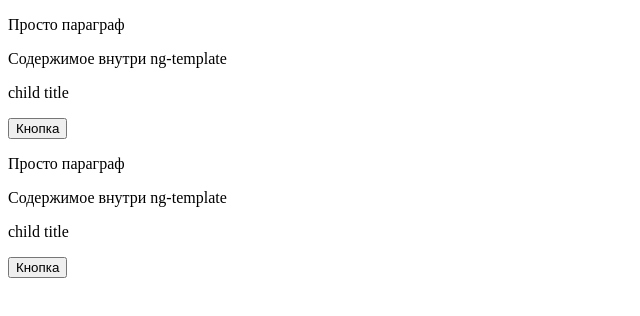
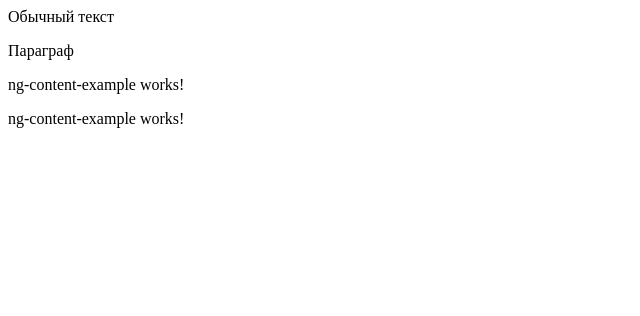
Before and after one commit to AndriiStoliarov/frameworks, an Angular app in the folder angular/yuriSimonov/basic-course-2023/: page / in a window 1280 px wide. Shown: the top 316 px of the page, without its empty margins (0-640 px from the left). Built offline with nearby package versions, Linux system fonts and the light colour scheme.

Commit message:
lesson 18 passed

```diff
--- a/angular/yuriSimonov/basic-course-2023/src/app/app.component.html
+++ b/angular/yuriSimonov/basic-course-2023/src/app/app.component.html
@@ -384,24 +384,54 @@ track item; let childIndex = $index) {
 <button (click)="toggler = !toggler">Toggler</button> -->
 
 <!-- lesson 17 --------------------------------->
+<!-- <p #paragraph>Просто параграф</p>
+
+<ng-template #template>
+  <p>Содержимое внутри ng-template</p>
+</ng-template>
+<ng-container *ngTemplateOutlet="template"></ng-container> -->
+
+<!-- <app-child #component>Lorem, ipsum dolor.</app-child> -->
+<!-- <app-child>Lorem, ipsum dolor.</app-child> -->
+
+<!-- <app-child #paragraph>Lorem, ipsum dolor.</app-child>
 <p #paragraph>Просто параграф</p>
 
 <ng-template #template>
   <p>Содержимое внутри ng-template</p>
 </ng-template>
-<ng-container *ngTemplateOutlet="template"></ng-container>
+<ng-container *ngTemplateOutlet="template"></ng-container> -->
 
 <!-- <app-child #component>Lorem, ipsum dolor.</app-child> -->
 <!-- <app-child>Lorem, ipsum dolor.</app-child> -->
+<!-- <app-child #paragraph>Lorem, ipsum dolor.</app-child> -->
 
-<app-child #paragraph>Lorem, ipsum dolor.</app-child>
-<p #paragraph>Просто параграф</p>
+<!-- lesson 18 --------------------------------->
+<app-child>Обычный текст</app-child>
+<app-child>
+  <p #tag>Параграф</p>
+</app-child>
 
-<ng-template #template>
-  <p>Содержимое внутри ng-template</p>
-</ng-template>
-<ng-container *ngTemplateOutlet="template"></ng-container>
+<app-child>
+  <ng-template #tag>
+    <p>Элемент ng-template</p>
+  </ng-template>
+</app-child>
 
-<!-- <app-child #component>Lorem, ipsum dolor.</app-child> -->
-<!-- <app-child>Lorem, ipsum dolor.</app-child> -->
-<app-child #paragraph>Lorem, ipsum dolor.</app-child>
+<app-child>
+  <ng-template>
+    <p>Элемент ng-template</p>
+  </ng-template>
+</app-child>
+
+<app-child>
+  <app-ng-content-example>Компонент ng-content-example</app-ng-content-example>
+  <app-ng-content-example
+    >Компонент ng-content-example
+    <app-child>
+      <app-ng-content-example #descendants
+        >Компонент ng-content-example</app-ng-content-example
+      >
+    </app-child>
+  </app-ng-content-example>
+</app-child>
--- a/angular/yuriSimonov/basic-course-2023/src/app/components/child/child.component.html
+++ b/angular/yuriSimonov/basic-course-2023/src/app/components/child/child.component.html
@@ -21,6 +21,12 @@
 
 <!-- <ng-content></ng-content> -->
 <!-- <p>{{ text }}</p> -->
-<p>{{ title }}</p>
+<!-- <p>{{ title }}</p> -->
 
-<button (click)="(true)">Кнопка</button>
+<!-- <button (click)="(true)">Кнопка</button> -->
+
+<!-- lesson 18 -->
+<ng-content></ng-content>
+<ng-content select="p"></ng-content>
+<ng-content select="ng-template"></ng-content>
+<ng-content select="app-ng-content-example"></ng-content>
--- a/angular/yuriSimonov/basic-course-2023/src/app/components/child/child.component.ts
+++ b/angular/yuriSimonov/basic-course-2023/src/app/components/child/child.component.ts
@@ -4,15 +4,21 @@ import {
   AfterViewChecked,
   AfterViewInit,
   Component,
+  ContentChild,
+  ContentChildren,
   DoCheck,
+  ElementRef,
   EventEmitter,
   Input,
   OnChanges,
   OnDestroy,
   OnInit,
   Output,
+  QueryList,
   SimpleChanges,
+  TemplateRef,
 } from '@angular/core';
+import { NgContentExampleComponent } from '../ng-content-example/ng-content-example.component';
 
 @Component({
   selector: 'app-child',
@@ -90,6 +96,33 @@ export class ChildComponent {
   // ngOnDestroy(): void {
   //   console.log('%c ngOnDestroy', 'color: red');
   // }
-  title: string = 'child title';
-  name: string = 'child name';
+  // title: string = 'child title';
+  // name: string = 'child name';
+  // @ContentChild('selector') propertyName: dataType;
+  // @ContentChild('tag') paragraph!: ElementRef<HTMLParagraphElement>;
+  // @ContentChild('tag', { static: true })
+  // paragraph!: ElementRef<HTMLParagraphElement>;
+  @ContentChild('tag', { read: TemplateRef })
+  paragraph!: ElementRef<HTMLParagraphElement>;
+  @ContentChild(TemplateRef) template!: TemplateRef<HTMLParagraphElement>;
+  // @ContentChild(NgContentExampleComponent)
+  // component!: NgContentExampleComponent;
+  @ContentChild('descendants', { descendants: false })
+  component!: NgContentExampleComponent;
+  @ContentChildren(NgContentExampleComponent)
+  allChildren!: QueryList<NgContentExampleComponent>;
+
+  ngOnInit() {
+    this.paragraph && console.log('ngOnInit paragraph :>> ', this.paragraph);
+  }
+
+  ngAfterContentInit() {
+    // this.paragraph && console.log('paragraph :>> ', this.paragraph);
+    // this.template && console.log('template :>> ', this.template);
+    // this.component && console.log('component :>> ', this.component);
+
+    this.allChildren && console.log('allChildren :>> ', this.allChildren);
+
+    this.component?.getClassName();
+  }
 }
--- a/angular/yuriSimonov/basic-course-2023/src/app/components/ng-content-example/ng-content-example.component.ts
+++ b/angular/yuriSimonov/basic-course-2023/src/app/components/ng-content-example/ng-content-example.component.ts
@@ -5,8 +5,12 @@ import { Component } from '@angular/core';
   standalone: true,
   imports: [],
   templateUrl: './ng-content-example.component.html',
-  styleUrl: './ng-content-example.component.scss'
+  styleUrl: './ng-content-example.component.scss',
 })
 export class NgContentExampleComponent {
+  className: string = 'NgContentExampleComponent';
 
+  getClassName() {
+    console.log('className :>> ', this.className);
+  }
 }
```
